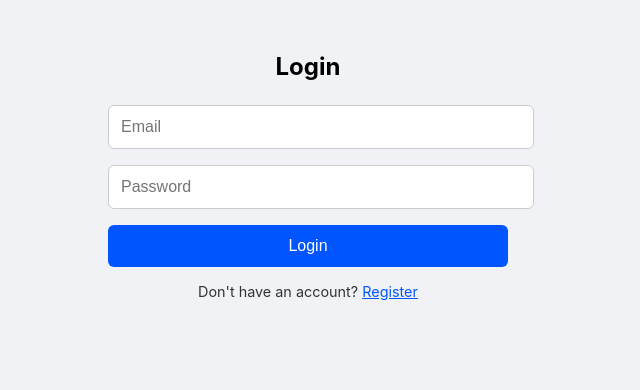
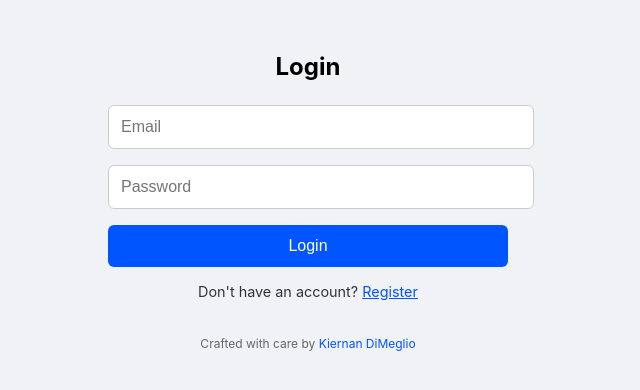
Before and after one commit to krd2ad/TaskWebsite, a plain HTML site: page login.html in a window 1280 px wide. Shown: the whole page, without its empty margins (332-972 px from the left). Drawn offline with nearby package versions, Linux system fonts and the light colour scheme.

Commit message:
Update login.html

```diff
--- a/login.html
+++ b/login.html
@@ -153,5 +153,9 @@
       });
     });
   </script>
+
+  <footer style="font-size: 0.75em; color: #666; text-align: center; margin-top: 3em;">
+    Crafted with care by <a href="https://www.linkedin.com/in/kiernan-dimeglio/" target="_blank" style="color: #0055ff; text-decoration: none;">Kiernan DiMeglio</a>
+  </footer>
 </body>
 </html>
```
